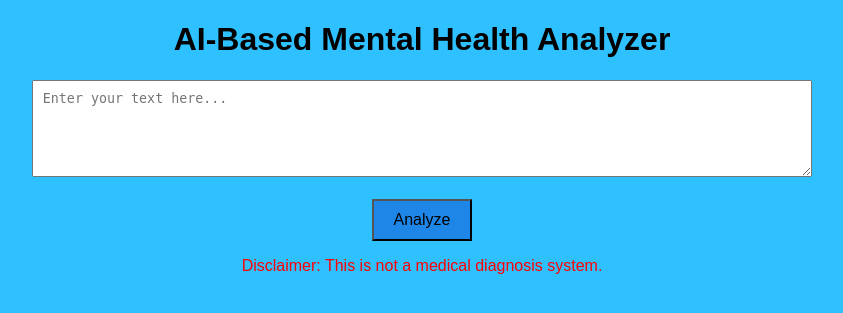
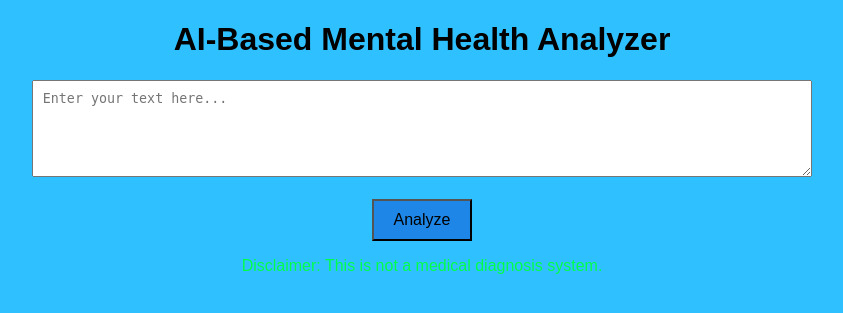
Before and after one commit to SAxSHADOW/project-1, a Flask app: page / in a window 1280 px wide. Shown: the top 313 px of the page, without its empty margins (218-1061 px from the left). Run offline with Flask 3, Linux system fonts and the light colour scheme.

Commit message:
change color

```diff
--- a/mental_health_analyzer/templates/index.html
+++ b/mental_health_analyzer/templates/index.html
@@ -22,7 +22,7 @@
     <p>{{ bot_reply }}</p>
 {% endif %}
 
-<p style="color:red;">Disclaimer: This is not a medical diagnosis system.</p>
+<p style="color:rgb(0, 255, 72);">Disclaimer: This is not a medical diagnosis system.</p>
 
 </body>
 </html>
```
